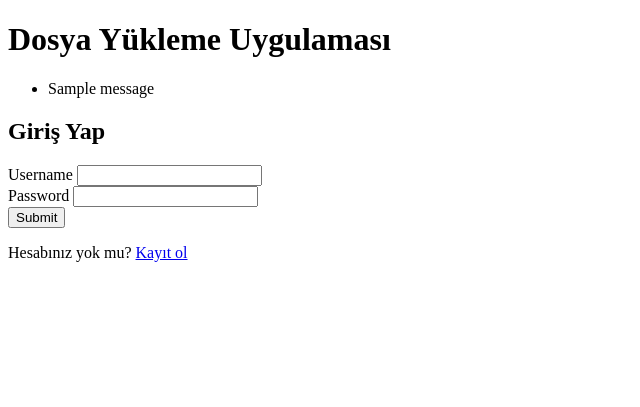
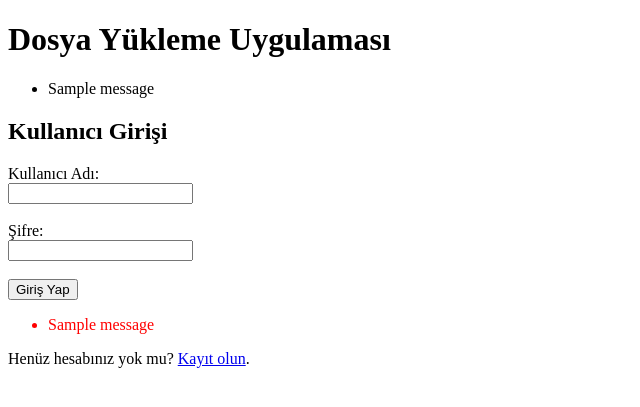
Before and after one commit to mesudesipahi/dosya-yonetimi, a Flask app: template app/templates/login.html in a window 1280 px wide. Shown: the top 407 px of the page, without its empty margins (0-640 px from the left). Run offline with Flask 3, Linux system fonts and the light colour scheme; the template is opened without the code that fills it, so the values that code supplies are empty, except form fields; one stand-in notice (Sample message) is shown; form fields are guessed from the names that the template uses.

Commit message:
Update login.html

```diff
--- a/app/templates/login.html
+++ b/app/templates/login.html
@@ -1,11 +1,33 @@
 {% extends 'base.html' %}
+
+{% block title %}Giriş Yap{% endblock %}
+
 {% block content %}
-<h2>Giriş Yap</h2>
-<form method="POST">
-    {{ form.hidden_tag() }}
-    {{ form.username.label }} {{ form.username() }} <br>
-    {{ form.password.label }} {{ form.password() }} <br>
-    {{ form.submit() }}
-</form>
-<p>Hesabınız yok mu? <a href="{{ url_for('main.register') }}">Kayıt ol</a></p>
+    <h2>Kullanıcı Girişi</h2>
+
+    <form action="/login" method="post">
+        <div>
+            <label for="username">Kullanıcı Adı:</label><br>
+            <input type="text" id="username" name="username" required>
+        </div><br>
+
+        <div>
+            <label for="password">Şifre:</label><br>
+            <input type="password" id="password" name="password" required>
+        </div><br>
+
+        <button type="submit">Giriş Yap</button>
+    </form>
+
+    {% with messages = get_flashed_messages() %}
+        {% if messages %}
+            <ul>
+                {% for message in messages %}
+                    <li style="color:red;">{{ message }}</li>
+                {% endfor %}
+            </ul>
+        {% endif %}
+    {% endwith %}
+
+    <p>Henüz hesabınız yok mu? <a href="{{ url_for('main.register') }}">Kayıt olun</a>.</p>
 {% endblock %}
```
